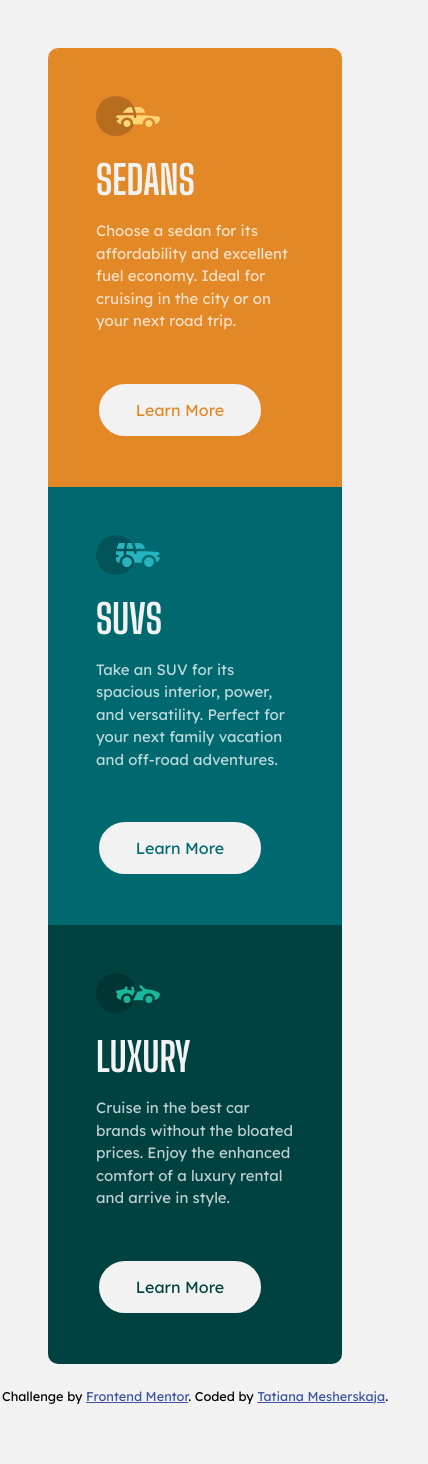
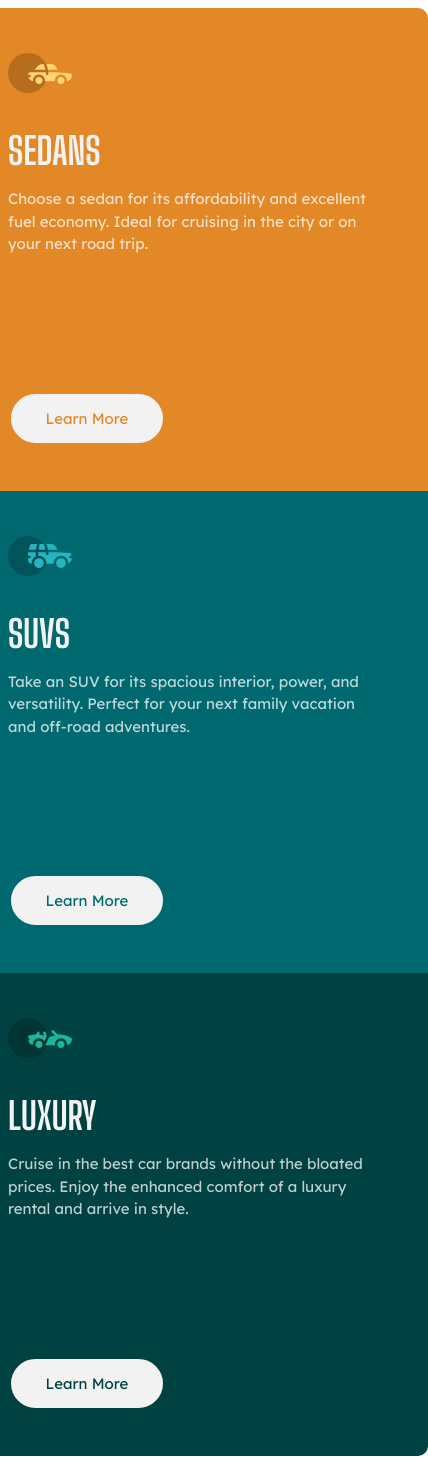
Before and after one commit to Mesherskaja/frontend-mentor, a plain HTML site: page 3-column-preview-card-component/index.html in a window 390 px wide. Shown: the whole page, 428 px wide, since content can reach past the window. Before the commit the page ends 1412 px from the top, so only its background shows below. Drawn offline with Linux system fonts and the light colour scheme.

Commit message:
change html and scss

```diff
--- /dev/null
+++ b/3-column-preview-card-component/css/reset.css
@@ -0,0 +1,89 @@
+/* Reset and base styles  */
+* {
+	padding: 0px;
+	margin: 0px;
+	border: none;
+}
+
+*,
+*::before,
+*::after {
+	box-sizing: border-box;
+}
+
+/* Links */
+
+a, a:link, a:visited  {
+    text-decoration: none;
+}
+
+a:hover  {
+    text-decoration: none;
+}
+
+/* Common */
+
+aside, nav, footer, header, section, main {
+	display: block;
+}
+
+h1, h2, h3, h4, h5, h6, p {
+    font-size: inherit;
+	font-weight: inherit;
+}
+
+ul, ul li {
+	list-style: none;
+}
+
+img {
+	vertical-align: top;
+}
+
+img, svg {
+	max-width: 100%;
+	height: auto;
+}
+
+address {
+  font-style: normal;
+}
+
+/* Form */
+
+input, textarea, button, select {
+	font-family: inherit;
+    font-size: inherit;
+    color: inherit;
+    background-color: transparent;
+}
+
+input::-ms-clear {
+	display: none;
+}
+
+button, input[type="submit"] {
+    display: inline-block;
+    box-shadow: none;
+    background-color: transparent;
+    background: none;
+    cursor: pointer;
+}
+
+input:focus, input:active,
+button:focus, button:active {
+    outline: none;
+}
+
+button::-moz-focus-inner {
+	padding: 0;
+	border: 0;
+}
+
+label {
+	cursor: pointer;
+}
+
+legend {
+	display: block;
+}
--- a/3-column-preview-card-component/index.html
+++ b/3-column-preview-card-component/index.html
@@ -3,39 +3,41 @@
 <head>
   <meta charset="UTF-8">
   <meta name="viewport" content="width=device-width, initial-scale=1.0">
-
   <link rel="icon" type="image/png" sizes="32x32" href="./images/favicon-32x32.png">
   <link rel="preconnect" href="https://fonts.googleapis.com">
   <link rel="preconnect" href="https://fonts.gstatic.com" crossorigin>
   <link href="https://fonts.googleapis.com/css2?family=Big+Shoulders+Display:wght@700&family=Lexend+Deca&display=swap" rel="stylesheet">
   <title>Frontend Mentor | 3-column preview card component</title>
    <link rel="stylesheet" href="css/style.css">
-
 </head>
 <body>
   <div class="wrapper">
     <div class="container">
+
       <section class="sedans">
         <img src="images/icon-sedans.svg" alt="sedans">
-        <h2>Sedans</h2>
+        <h1>Sedans</h1>
         <p>Choose a sedan for its affordability and excellent fuel economy. Ideal for cruising in the city
          or on your next road trip.</p>
-         <button>Learn More</button>
+         <button target="_blank" tabindex="0">Learn More</button>
       </section>
+
       <section class="suvs">
         <img src="images/icon-suvs.svg" alt="suvs">
-      <h2>SUVs</h2>
+        <h1>SUVs</h1>
         <p>Take an SUV for its spacious interior, power, and versatility. Perfect for your next family vacation
         and off-road adventures.</p>
-      <button>Learn More</button>
+        <button target="_blank" tabindex="0">Learn More</button>
       </section>
+
       <section class="luxury">
         <img src="images/icon-luxury.svg" alt="luxury">
-      <h2>Luxury</h2>
+        <h1>Luxury</h1>
         <p>Cruise in the best car brands without the bloated prices. Enjoy the enhanced comfort of a luxury
         rental and arrive in style.</p>
-      <button>Learn More</button>
+        <button target="_blank" tabindex="0">Learn More</button>
         </section>
+
     </div>
     <div class="attribution">
       Challenge by <a href="https://www.frontendmentor.io?ref=challenge" target="_blank">Frontend Mentor</a>.
--- a/3-column-preview-card-component/scss/style.scss
+++ b/3-column-preview-card-component/scss/style.scss
@@ -1,53 +1,49 @@
-*{
-    margin: 0;
-    padding: 0;
-    box-sizing: border-box;
+@import url(css/reset.css);
+
+:root{
+   --bright-orange: hsl(31, 77%, 52%);
+   --dark-cyan: hsl(184, 100%, 22%);
+   --very-dark-cyan: hsl(179, 100%, 13%);
+   --transparent-white: hsla(0, 0%, 100%, 0.75);
+   --very-light-gray: hsl(0, 0%, 95%);
+   font-size: 15px;
+   font-family: 'Big Shoulders Display', sans-serif;
+   font-family: 'Lexend Deca', sans-serif;
 }
 
- body{
-    font-family: 'Lexend Deca', sans-serif;
-    font-size: 15px;
-    background-color: hsl(0, 0%, 95%);
-    position: relative;
- }
-
- h2{
+h1{
    font-family: 'Big Shoulders Display', cursive;
-    font-weight: 700;
-    color: hsl(0, 0%, 95%);
+   color: var(--very-light-gray);
    font-size: 2.5rem;
    margin-bottom: 1rem;
    text-transform: uppercase;
    }
 
 p{
-    color: hsla(0, 0%, 100%, 0.75);
+   color: var(--transparent-white);
    line-height: 1.5;
    }
 
 .wrapper{
-    max-width: 950px;
-    margin: 0 auto;
+   font-family: 'Lexend Deca', sans-serif;
    display: flex;
    flex-direction: column;
    justify-content: center;
    align-items: center;
-    height: 100vh;
+   min-height: 100vh;
    }
 
 .container{
    display: flex;
-   overflow: hidden;
-
-
- }
-
- img{
-    margin-bottom: 1rem;
+   justify-content: center;
+   flex-direction: row;
+   align-items: end;
+   width: 960px;
+   margin: 0 auto;
    }
 
 button{
-    background-color: hsl(0, 0%, 95%);
+   background-color: var(--very-light-gray);
    border: 3px solid;
    border-radius: 50px;
    padding: 1rem 2.3rem;
@@ -59,86 +55,78 @@
    font-family: 'Lexend Deca', sans-serif;
    }
 
-
-
 .sedans, .suvs, .luxury{
-    color: hsl(0, 0%, 95%);
+   color: var(--very-light-gray);
    padding: 3rem;
    width: 100%;
    }
 
 .sedans{
-    background-color: hsl(31, 77%, 52%);
+   background-color: var(--bright-orange);
    border-radius: 10px 0 0 10px;
+   button{
+      color: var(--bright-orange);
+      &:hover{
+         background-color: var(--bright-orange);
+         border: 3px solid var(--very-light-gray);
+         color: var(--very-light-gray);
          }
- .sedans > button{
-    color: hsl(31, 77%, 52%);
       }
-
-   .sedans > button:hover{
-    background-color: hsl(31, 77%, 52%);
-    border: 3px solid hsl(0, 0%, 95%);
-    color: hsl(0, 0%, 95%);
    }
 
 .suvs{
-    background-color: hsl(184, 100%, 22%);
+   background-color: var( --dark-cyan);
+   button{
+      color: var( --dark-cyan);
+      &:hover{
+         background-color: var( --dark-cyan);
+         border: 3px solid var(--very-light-gray);
+         color: var(--very-light-gray);
          }
-
- .suvs > button{
-    color: hsl(184, 100%, 22%);
       }
-
- .suvs > button:hover{
-    background-color: hsl(184, 100%, 22%);
-    border: 3px solid hsl(0, 0%, 95%);
-    color: hsl(0, 0%, 95%);
    }
 
 .luxury{
-    background-color: hsl(179, 100%, 13%);
+   background-color: var(--very-dark-cyan);
    border-radius: 0 10px 10px 0;
+   button{
+      color: var(--very-dark-cyan);
+      &:hover{
+         background-color: var(--very-dark-cyan);
+         border: 3px solid var(--very-light-gray);
+         color: var(--very-light-gray);
          }
-
- .luxury > button{
-    color: hsl(179, 100%, 13%);
       }
-
- .luxury > button:hover{
-    background-color: hsl(179, 100%, 13%);
-    border: 3px solid hsl(0, 0%, 95%);
-    color: hsl(0, 0%, 95%);
    }
 
 .attribution{
+   margin-top: 10px;
    font-size: 0.8rem;
-    position: absolute;
    bottom: 0.5rem;
    text-align: center;
+   a{
+      color: var(--dark-cyan);
+      text-decoration: none;
+   }
 }
 
- .attribution > a{
-    color: hsl(228, 45%, 44%);
+@media(max-width: 500px){
+   .container{
+      max-width: 375px;
+      flex-direction: column;
+      justify-content: center;
+      align-items: center;
       }
 
- @media(max-width: 927px){
-
-    .wrapper{
-       height: 100%;
-    }
-    .container{
-       max-width: 330px;
-       flex-direction: column;
-       margin: 3rem;
-    }
    .sedans{
       border-radius: 10px 10px 0 0;
       }
+
    .luxury{
       border-radius: 0 0 10px 10px;
       }
-    button{
-       margin-top: 3rem;
+
+   .attribution{
+      display: none;
       }
-
 }
```
Also changed, not shown: 3-column-preview-card-component/css/style.css. Lines whose indentation alone changed are shown as unchanged.
